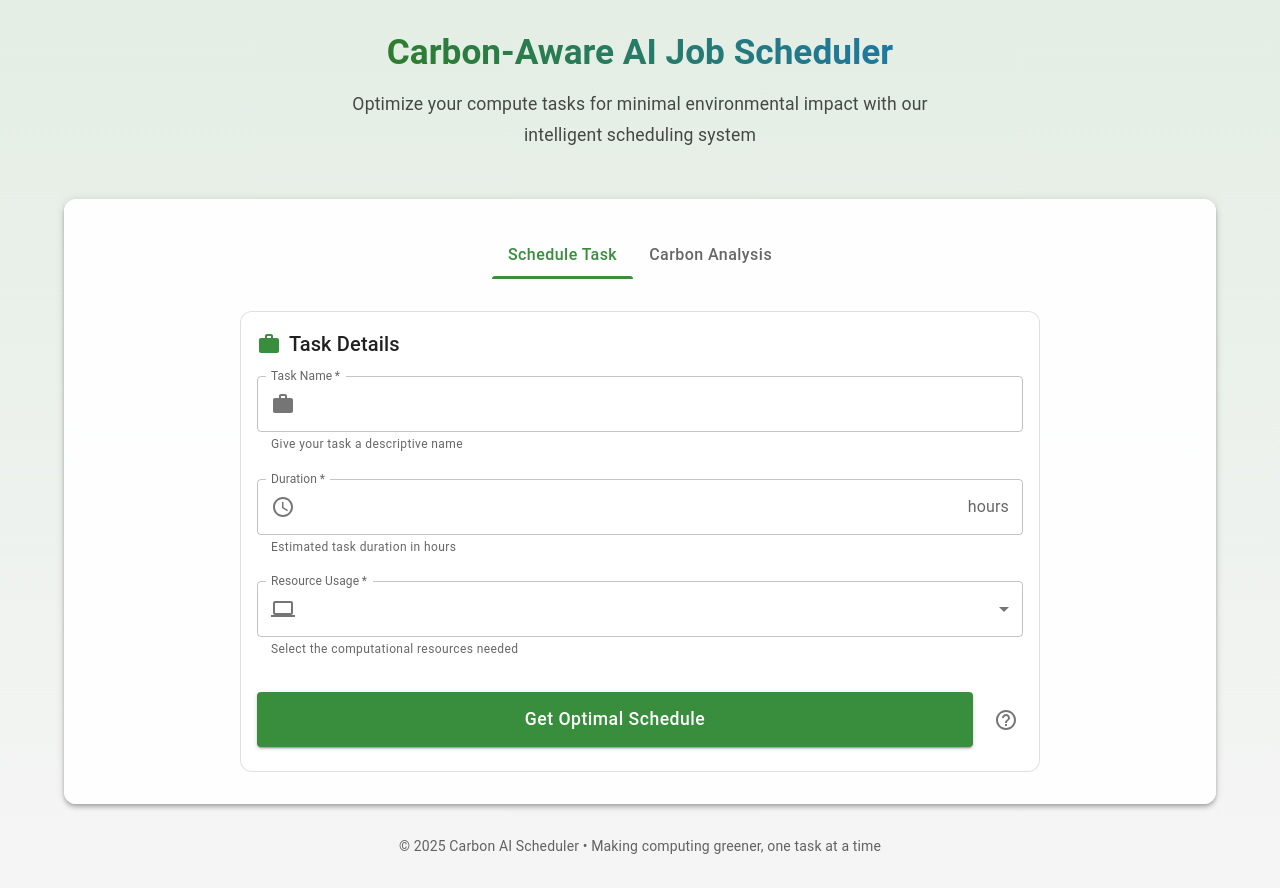
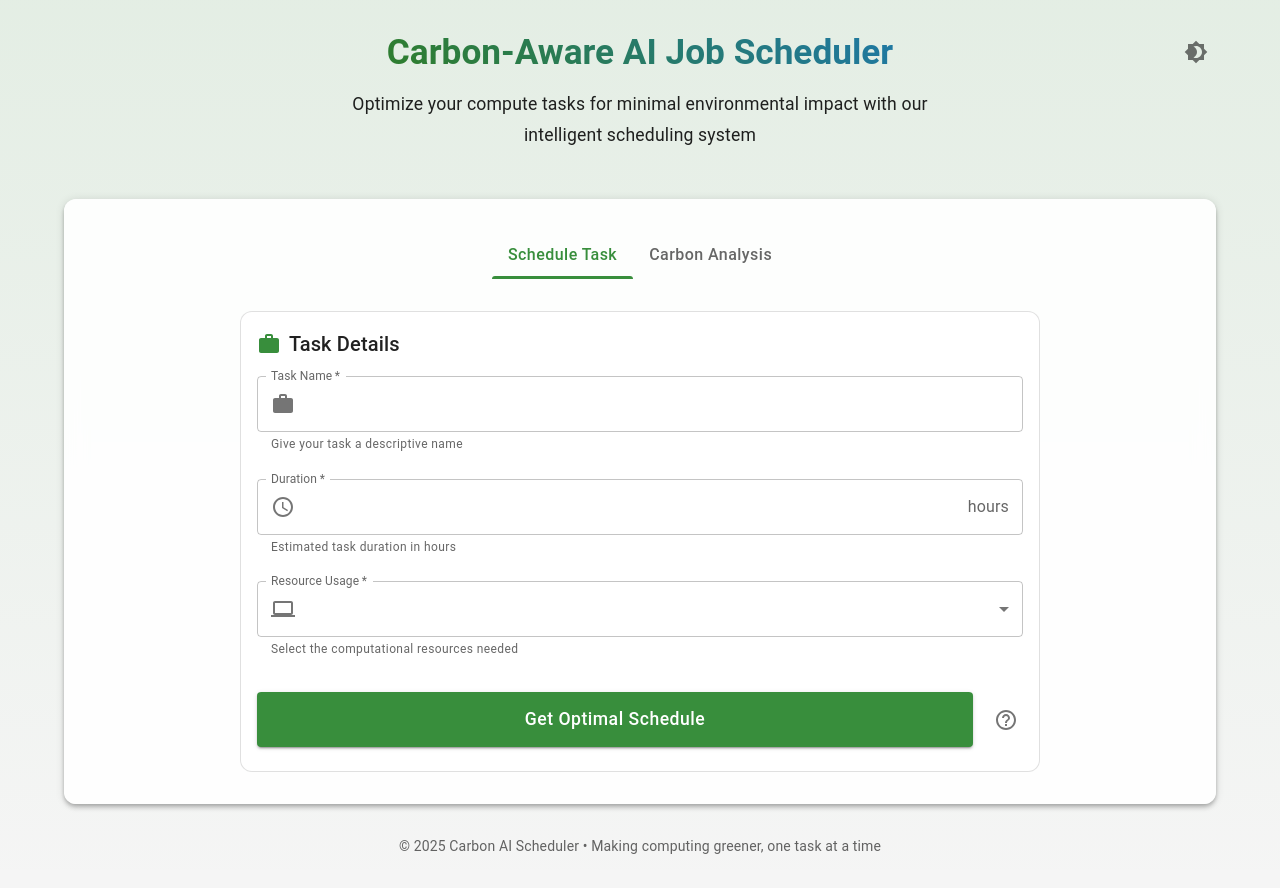
Before and after one commit to Abdullah0x0/carbon-ai-job-scheduler, a React (Create React App) app in the folder frontend/: page / in a window 1280 px wide. Built offline with nearby package versions, Linux system fonts and the light colour scheme.

Commit message:
Add dark mode option

```diff
--- a/frontend/src/App.js
+++ b/frontend/src/App.js
@@ -7,68 +7,24 @@ import {
   Paper,
   Tabs,
   Tab,
-  ThemeProvider,
-  createTheme,
-  useMediaQuery,
-  CssBaseline
+  IconButton,
+  useMediaQuery
 } from '@mui/material';
+import Brightness4Icon from '@mui/icons-material/Brightness4';
+import Brightness7Icon from '@mui/icons-material/Brightness7';
 import { green } from '@mui/material/colors';
 import TaskForm from './components/TaskForm';
 import Timeline from './components/Timeline';
 import DataAnalysis from './components/DataAnalysis';
 import { soundManager } from './utils/sounds';
-
-// Create a custom theme
-const theme = createTheme({
-  palette: {
-    primary: {
-      main: green[700],
-    },
-    secondary: {
-      main: '#2196f3',
-    },
-    background: {
-      default: '#f5f5f5',
-    },
-  },
-  typography: {
-    h3: {
-      fontWeight: 600,
-      fontSize: '2.2rem',
-      '@media (max-width:600px)': {
-        fontSize: '1.8rem',
-      },
-    },
-    subtitle1: {
-      fontSize: '1.1rem',
-      color: 'rgba(0, 0, 0, 0.7)',
-    },
-  },
-  components: {
-    MuiPaper: {
-      styleOverrides: {
-        root: {
-          borderRadius: 12,
-        },
-      },
-    },
-    MuiTab: {
-      styleOverrides: {
-        root: {
-          textTransform: 'none',
-          fontSize: '1rem',
-          fontWeight: 500,
-        },
-      },
-    },
-  },
-});
+import { useTheme } from './theme/ThemeContext';
 
 function App() {
   const [scheduleData, setScheduleData] = useState(null);
   const [loading, setLoading] = useState(false);
   const [tabIndex, setTabIndex] = useState(0);
-  const isMobile = useMediaQuery(theme.breakpoints.down('sm'));
+  const { isDarkMode, toggleTheme } = useTheme();
+  const isMobile = useMediaQuery((theme) => theme.breakpoints.down('sm'));
 
   const handleSchedule = async (taskData) => {
     setLoading(true);
@@ -93,15 +49,25 @@ function App() {
   };
 
   return (
-    <ThemeProvider theme={theme}>
-      <CssBaseline />
     <Box sx={{
       minHeight: '100vh',
       py: 4,
-        background: 'linear-gradient(180deg, rgba(76,175,80,0.1) 0%, rgba(76,175,80,0) 100%)'
+      background: isDarkMode
+        ? 'linear-gradient(180deg, rgba(18,18,18,0.8) 0%, rgba(18,18,18,1) 100%)'
+        : 'linear-gradient(180deg, rgba(76,175,80,0.1) 0%, rgba(76,175,80,0) 100%)'
     }}>
       <Container maxWidth="lg">
-          <Box sx={{ mb: 6, textAlign: 'center' }}>
+        <Box sx={{ mb: 6, textAlign: 'center', position: 'relative' }}>
+          <IconButton
+            onClick={toggleTheme}
+            sx={{
+              position: 'absolute',
+              right: 0,
+              top: 0,
+            }}
+          >
+            {isDarkMode ? <Brightness7Icon /> : <Brightness4Icon />}
+          </IconButton>
           <Typography
             variant="h3"
             component="h1"
@@ -124,7 +90,9 @@ function App() {
           sx={{
             p: { xs: 2, sm: 4 },
             borderRadius: 3,
-              background: 'rgba(255, 255, 255, 0.9)',
+            background: isDarkMode
+              ? 'rgba(30, 30, 30, 0.9)'
+              : 'rgba(255, 255, 255, 0.9)',
             backdropFilter: 'blur(10px)',
           }}
         >
@@ -168,7 +136,6 @@ function App() {
         </Box>
       </Container>
     </Box>
-    </ThemeProvider>
   );
 }
 
--- a/frontend/src/index.js
+++ b/frontend/src/index.js
@@ -2,25 +2,13 @@
 import React from 'react';
 import ReactDOM from 'react-dom/client';
 import App from './App';
-import { CssBaseline } from '@mui/material';
-import { ThemeProvider, createTheme } from '@mui/material/styles';
-
-const theme = createTheme({
-  palette: {
-    primary: { main: '#009688' },
-    secondary: { main: '#4caf50' },
-  },
-  typography: {
-    fontFamily: '"Roboto", "Helvetica", "Arial", sans-serif',
-  },
-});
+import { CustomThemeProvider } from './theme/ThemeContext';
 
 const root = ReactDOM.createRoot(document.getElementById('root'));
 root.render(
   <React.StrictMode>
-    <ThemeProvider theme={theme}>
-      <CssBaseline />
+    <CustomThemeProvider>
       <App />
-    </ThemeProvider>
+    </CustomThemeProvider>
   </React.StrictMode>
 );
--- /dev/null
+++ b/frontend/src/theme/ThemeContext.js
@@ -0,0 +1,35 @@
+import React, { createContext, useContext, useState, useEffect } from 'react';
+import { ThemeProvider } from '@mui/material/styles';
+import CssBaseline from '@mui/material/CssBaseline';
+import { lightTheme, darkTheme } from './theme';
+
+const ThemeContext = createContext({
+  isDarkMode: false,
+  toggleTheme: () => {},
+});
+
+export const useTheme = () => useContext(ThemeContext);
+
+export const CustomThemeProvider = ({ children }) => {
+  const [isDarkMode, setIsDarkMode] = useState(() => {
+    const savedTheme = localStorage.getItem('theme');
+    return savedTheme ? savedTheme === 'dark' : window.matchMedia('(prefers-color-scheme: dark)').matches;
+  });
+
+  useEffect(() => {
+    localStorage.setItem('theme', isDarkMode ? 'dark' : 'light');
+  }, [isDarkMode]);
+
+  const toggleTheme = () => {
+    setIsDarkMode(prev => !prev);
+  };
+
+  return (
+    <ThemeContext.Provider value={{ isDarkMode, toggleTheme }}>
+      <ThemeProvider theme={isDarkMode ? darkTheme : lightTheme}>
+        <CssBaseline />
+        {children}
+      </ThemeProvider>
+    </ThemeContext.Provider>
+  );
+};
--- /dev/null
+++ b/frontend/src/theme/theme.js
@@ -0,0 +1,68 @@
+import { createTheme } from '@mui/material/styles';
+import { green } from '@mui/material/colors';
+
+const baseTheme = {
+  typography: {
+    h3: {
+      fontWeight: 600,
+      fontSize: '2.2rem',
+      '@media (max-width:600px)': {
+        fontSize: '1.8rem',
+      },
+    },
+    subtitle1: {
+      fontSize: '1.1rem',
+    },
+  },
+  components: {
+    MuiPaper: {
+      styleOverrides: {
+        root: {
+          borderRadius: 12,
+        },
+      },
+    },
+    MuiTab: {
+      styleOverrides: {
+        root: {
+          textTransform: 'none',
+          fontSize: '1rem',
+          fontWeight: 500,
+        },
+      },
+    },
+  },
+};
+
+export const lightTheme = createTheme({
+  ...baseTheme,
+  palette: {
+    mode: 'light',
+    primary: {
+      main: green[700],
+    },
+    secondary: {
+      main: '#2196f3',
+    },
+    background: {
+      default: '#f5f5f5',
+    },
+  },
+});
+
+export const darkTheme = createTheme({
+  ...baseTheme,
+  palette: {
+    mode: 'dark',
+    primary: {
+      main: green[700],
+    },
+    secondary: {
+      main: '#2196f3',
+    },
+    background: {
+      default: '#121212',
+      paper: '#1e1e1e',
+    },
+  },
+});
```
Lines whose indentation alone changed are shown as unchanged.
